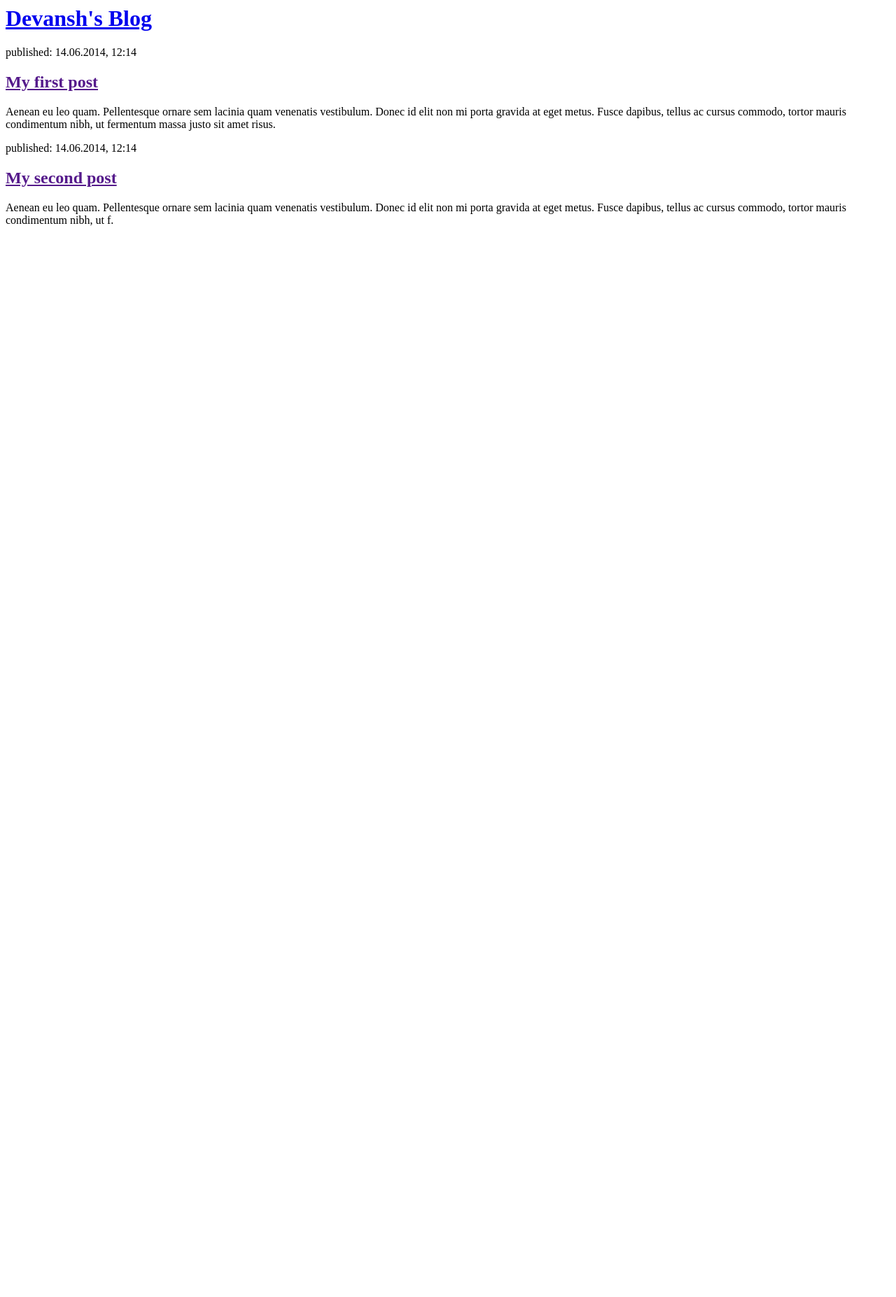
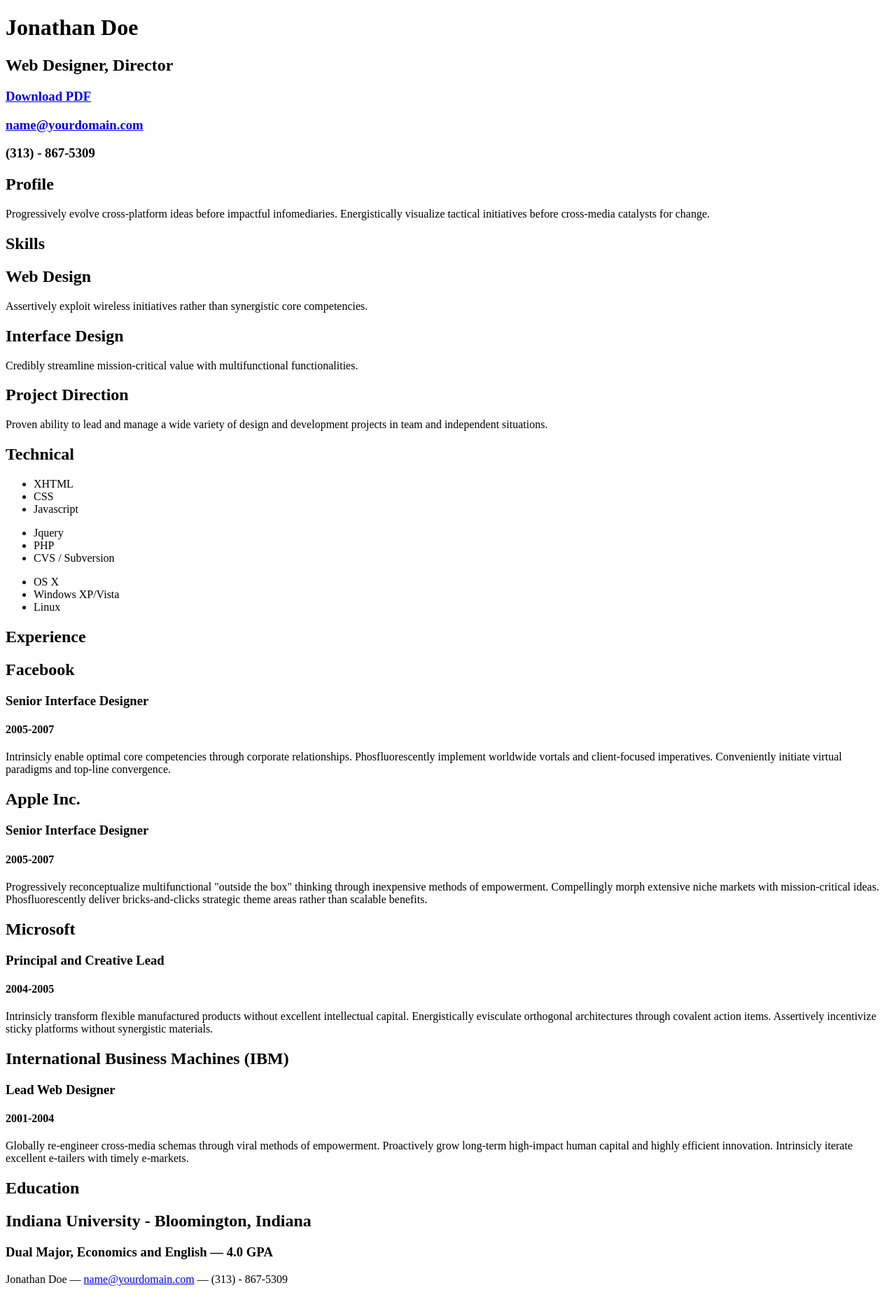
Before and after one commit to dev2298/my-first-blog, a Django app: page / in a window 1280 px wide. Shown: the whole page at 70% size. Before the commit the page ends 323 px from the top, so only its background shows below. Run offline with Django 3.2, Linux system fonts and the light colour scheme; some libraries are stand-ins or nearby versions.

Commit message:
Changed the HTML for the site.

```diff
--- a/mysite/blog/templates/blog/post_list.html
+++ b/mysite/blog/templates/blog/post_list.html
@@ -1,22 +1,167 @@
+<!DOCTYPE html PUBLIC "-//W3C//DTD XHTML 1.0 Strict//EN" "http://www.w3.org/TR/xhtml1/DTD/xhtml1-strict.dtd">
 <html>
 <head>
-        <title>Devansh's blog</title>
+
+	<title>Jonathan Doe | Web Designer, Director | name@yourdomain.com</title>
+	<meta http-equiv="content-type" content="text/html; charset=utf-8" />
+
+	<meta name="keywords" content="" />
+	<meta name="description" content="" />
+
+	<link rel="stylesheet" type="text/css" href="http://yui.yahooapis.com/2.7.0/build/reset-fonts-grids/reset-fonts-grids.css" media="all" />
+	<link rel="stylesheet" type="text/css" href="resume.css" media="all" />
+
 </head>
 <body>
-        <div>
-            <h1><a href="/">Devansh's Blog</a></h1>
+
+<div id="doc2" class="yui-t7">
+	<div id="inner">
+
+		<div id="hd">
+			<div class="yui-gc">
+				<div class="yui-u first">
+					<h1>Jonathan Doe</h1>
+					<h2>Web Designer, Director</h2>
 				</div>
 
-        <div>
-            <p>published: 14.06.2014, 12:14</p>
-            <h2><a href="">My first post</a></h2>
-            <p>Aenean eu leo quam. Pellentesque ornare sem lacinia quam venenatis vestibulum. Donec id elit non mi porta gravida at eget metus. Fusce dapibus, tellus ac cursus commodo, tortor mauris condimentum nibh, ut fermentum massa justo sit amet risus.</p>
+				<div class="yui-u">
+					<div class="contact-info">
+						<h3><a id="pdf" href="#">Download PDF</a></h3>
+						<h3><a href="mailto:name@yourdomain.com">name@yourdomain.com</a></h3>
+						<h3>(313) - 867-5309</h3>
+					</div><!--// .contact-info -->
+				</div>
+			</div><!--// .yui-gc -->
+		</div><!--// hd -->
+
+		<div id="bd">
+			<div id="yui-main">
+				<div class="yui-b">
+
+					<div class="yui-gf">
+						<div class="yui-u first">
+							<h2>Profile</h2>
+						</div>
+						<div class="yui-u">
+							<p class="enlarge">
+								Progressively evolve cross-platform ideas before impactful infomediaries. Energistically visualize tactical initiatives before cross-media catalysts for change.
+							</p>
+						</div>
+					</div><!--// .yui-gf -->
+
+					<div class="yui-gf">
+						<div class="yui-u first">
+							<h2>Skills</h2>
+						</div>
+						<div class="yui-u">
+
+								<div class="talent">
+									<h2>Web Design</h2>
+									<p>Assertively exploit wireless initiatives rather than synergistic core competencies.	</p>
 								</div>
 
-        <div>
-            <p>published: 14.06.2014, 12:14</p>
-            <h2><a href="">My second post</a></h2>
-            <p>Aenean eu leo quam. Pellentesque ornare sem lacinia quam venenatis vestibulum. Donec id elit non mi porta gravida at eget metus. Fusce dapibus, tellus ac cursus commodo, tortor mauris condimentum nibh, ut f.</p>
+								<div class="talent">
+									<h2>Interface Design</h2>
+									<p>Credibly streamline mission-critical value with multifunctional functionalities.	 </p>
 								</div>
+
+								<div class="talent">
+									<h2>Project Direction</h2>
+									<p>Proven ability to lead and manage a wide variety of design and development projects in team and independent situations.</p>
+								</div>
+						</div>
+					</div><!--// .yui-gf -->
+
+					<div class="yui-gf">
+						<div class="yui-u first">
+							<h2>Technical</h2>
+						</div>
+						<div class="yui-u">
+							<ul class="talent">
+								<li>XHTML</li>
+								<li>CSS</li>
+								<li class="last">Javascript</li>
+							</ul>
+
+							<ul class="talent">
+								<li>Jquery</li>
+								<li>PHP</li>
+								<li class="last">CVS / Subversion</li>
+							</ul>
+
+							<ul class="talent">
+								<li>OS X</li>
+								<li>Windows XP/Vista</li>
+								<li class="last">Linux</li>
+							</ul>
+						</div>
+					</div><!--// .yui-gf-->
+
+					<div class="yui-gf">
+
+						<div class="yui-u first">
+							<h2>Experience</h2>
+						</div><!--// .yui-u -->
+
+						<div class="yui-u">
+
+							<div class="job">
+								<h2>Facebook</h2>
+								<h3>Senior Interface Designer</h3>
+								<h4>2005-2007</h4>
+								<p>Intrinsicly enable optimal core competencies through corporate relationships. Phosfluorescently implement worldwide vortals and client-focused imperatives. Conveniently initiate virtual paradigms and top-line convergence. </p>
+							</div>
+
+							<div class="job">
+								<h2>Apple Inc.</h2>
+								<h3>Senior Interface Designer</h3>
+								<h4>2005-2007</h4>
+								<p>Progressively reconceptualize multifunctional "outside the box" thinking through inexpensive methods of empowerment. Compellingly morph extensive niche markets with mission-critical ideas. Phosfluorescently deliver bricks-and-clicks strategic theme areas rather than scalable benefits. </p>
+							</div>
+
+							<div class="job">
+								<h2>Microsoft</h2>
+								<h3>Principal and Creative Lead</h3>
+								<h4>2004-2005</h4>
+								<p>Intrinsicly transform flexible manufactured products without excellent intellectual capital. Energistically evisculate orthogonal architectures through covalent action items. Assertively incentivize sticky platforms without synergistic materials. </p>
+							</div>
+
+
+							<div class="job last">
+								<h2>International Business Machines (IBM)</h2>
+								<h3>Lead Web Designer</h3>
+								<h4>2001-2004</h4>
+								<p>Globally re-engineer cross-media schemas through viral methods of empowerment. Proactively grow long-term high-impact human capital and highly efficient innovation. Intrinsicly iterate excellent e-tailers with timely e-markets.</p>
+							</div>
+
+						</div><!--// .yui-u -->
+					</div><!--// .yui-gf -->
+
+
+					<div class="yui-gf last">
+						<div class="yui-u first">
+							<h2>Education</h2>
+						</div>
+						<div class="yui-u">
+							<h2>Indiana University - Bloomington, Indiana</h2>
+							<h3>Dual Major, Economics and English &mdash; <strong>4.0 GPA</strong> </h3>
+						</div>
+					</div><!--// .yui-gf -->
+
+
+				</div><!--// .yui-b -->
+			</div><!--// yui-main -->
+		</div><!--// bd -->
+
+		<div id="ft">
+			<p>Jonathan Doe &mdash; <a href="mailto:name@yourdomain.com">name@yourdomain.com</a> &mdash; (313) - 867-5309</p>
+		</div><!--// footer -->
+
+	</div><!-- // inner -->
+
+
+</div><!--// doc -->
+
+
 </body>
 </html>
```
Lines whose indentation alone changed are shown as unchanged.
